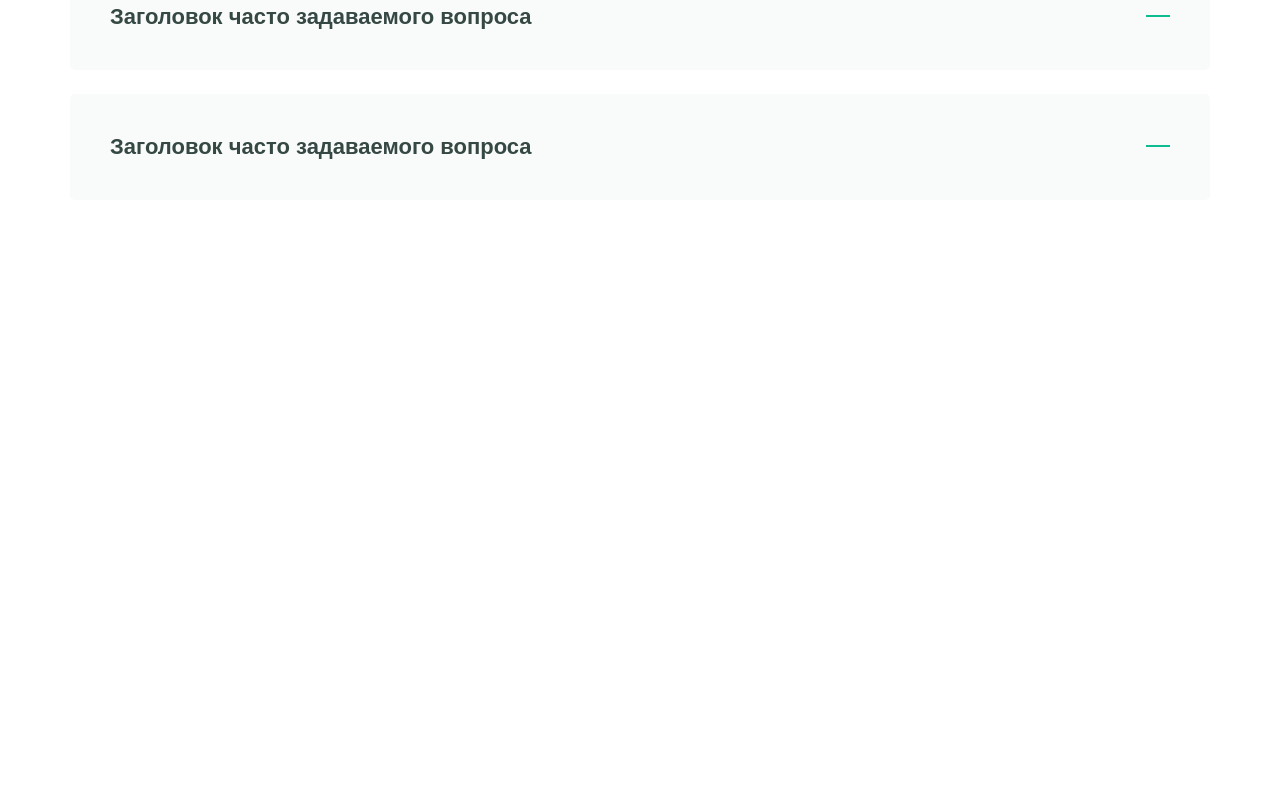
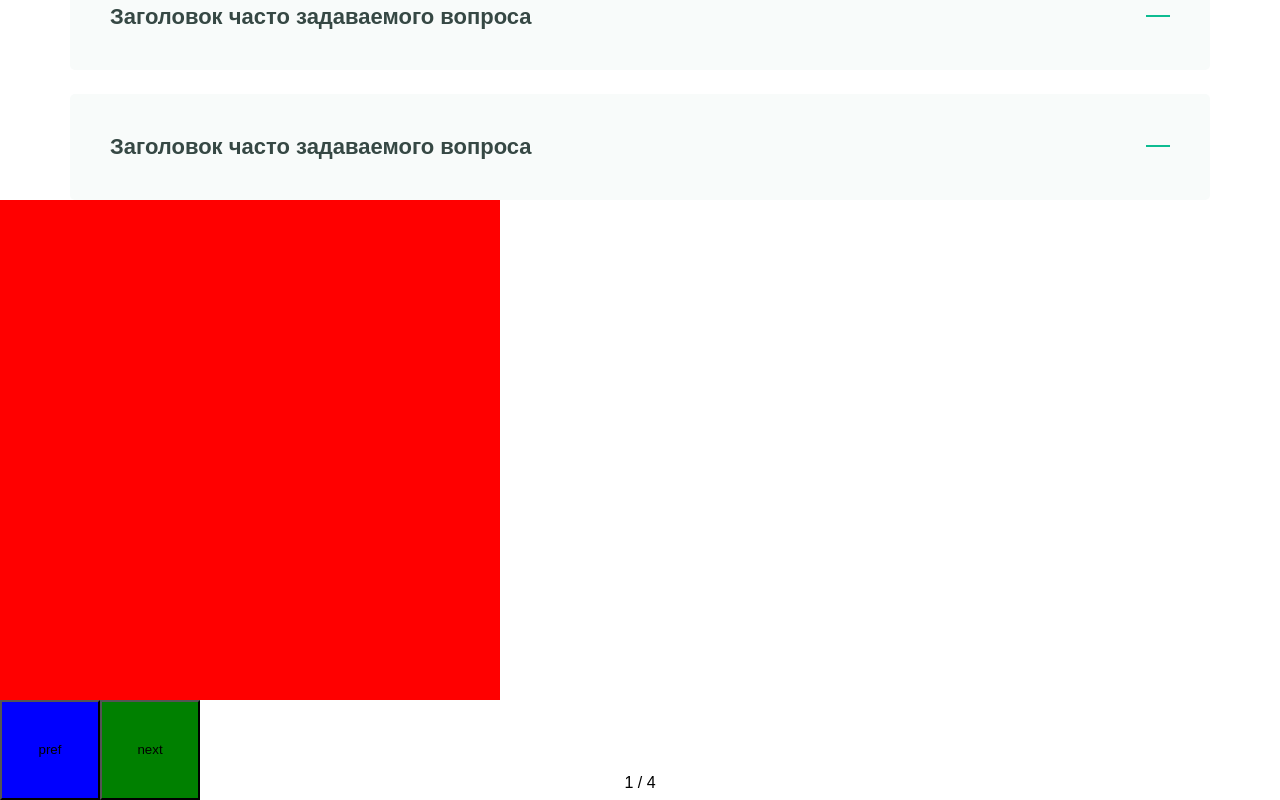
Before and after one commit to AntonTenS/Project-Clinic-React, a React app: page / in a window 1280 px wide. Shown: the part 941-1741 px from the top of the page. Before the commit the page ends 1141 px from the top, so only its background shows below. Built offline with nearby package versions, Linux system fonts and the light colour scheme; the HTML template or start-up script is replaced by a standard one.

Commit message:
add swiper

```diff
--- a/package.json
+++ b/package.json
@@ -13,7 +13,8 @@
   },
   "dependencies": {
     "react": "^18.2.0",
-    "react-dom": "^18.2.0"
+    "react-dom": "^18.2.0",
+    "swiper": "^11.0.7"
   },
   "devDependencies": {
     "@babel/core": "^7.23.9",
--- a/src/components/App.js
+++ b/src/components/App.js
@@ -3,6 +3,7 @@ import Header from "./header.jsx";
 import Main from "./main.jsx";
 import Faq from "./faq.jsx";
 import React from "react";
+import Swipper from "./swipper.jsx";
 import { useState, useEffect } from "react";
 import { AuthContext } from "../context.js";
 
@@ -35,6 +36,7 @@ function App() {
       <Header />
       <Main />
       <Faq />
+      <Swipper />
     </AuthContext.Provider>
   );
 }
--- a/src/components/faq.jsx
+++ b/src/components/faq.jsx
@@ -1,6 +1,6 @@
 import style from "./faq.module.scss";
 import React from "react";
-import { useContext, useState } from "react";
+import { useContext } from "react";
 import { AuthContext } from "../context";
 import { Faqitem } from "./faqitem.jsx";
 
@@ -17,7 +17,7 @@ function Faq() {
           <p className={style.title}>{get.faq.title}</p>
         </div>
         {Object.keys(get.faq.faqs).map((key, index) => (
-          <Faqitem object={key} index={index} />
+          <Faqitem key={index} object={key} index={index} />
         ))}
       </div>
     </div>
--- a/src/components/faqitem.module.scss
+++ b/src/components/faqitem.module.scss
@@ -85,6 +85,7 @@
     color: #364844;
     display: block;
     animation: hideAnimation 300ms forwards;
+    margin-bottom: 4px;
   }
   .noanswer {
     font-family: var(--font-family);
--- /dev/null
+++ b/src/components/swipper.jsx
@@ -0,0 +1,53 @@
+import style from "./swipper.module.scss";
+import React from "react";
+import { useContext } from "react";
+import { AuthContext } from "../context";
+import { Navigation, Pagination, Scrollbar, A11y } from "swiper/modules";
+import { useSwiper } from "swiper/react";
+
+import { Swiper, SwiperSlide } from "swiper/react";
+
+import "swiper/css";
+import "swiper/css/navigation";
+import "swiper/css/pagination";
+import "swiper/css/scrollbar";
+
+function Swipper() {
+  const get = useContext(AuthContext);
+
+  if (!get) {
+    return <div>Загрузка текста...</div>;
+  }
+  const swiper = useSwiper();
+  return (
+    <div className={style.con}>
+      <Swiper
+        modules={[Navigation, Pagination, Scrollbar, A11y]}
+        spaceBetween={50}
+        slidesPerView={1}
+        //navigation
+        navigation={{ nextEl: style.st, prevEl: style.st2 }}
+        pagination={{ clickable: true, type: "fraction" }}
+        //onSwiper={(swiper) => console.log(swiper)}
+        // onSlideChange={() => console.log("slide change")}
+      >
+        <SwiperSlide>
+          <div className={style.slide}></div>
+        </SwiperSlide>
+        <SwiperSlide>
+          <div className={style.slide}></div>
+        </SwiperSlide>
+        <SwiperSlide>
+          <div className={style.slide}></div>
+        </SwiperSlide>
+        <SwiperSlide>
+          <div className={style.slide}></div>
+        </SwiperSlide>
+        <button className={style.st}>pref</button>
+        <button className={style.st2}>next</button>
+      </Swiper>
+    </div>
+  );
+}
+
+export default Swipper;
--- /dev/null
+++ b/src/components/swipper.module.scss
@@ -0,0 +1,21 @@
+.con {
+  height: 500px;
+  width: 100%;
+}
+
+.slide {
+  height: 500px;
+  width: 500px;
+  background: red;
+}
+
+.st {
+  width: 100px;
+  height: 100px;
+  background: blue;
+}
+.st2 {
+  width: 100px;
+  height: 100px;
+  background: green;
+}
```
Also changed, not shown: 1 other file (tests, documents, lock files or other folders).
